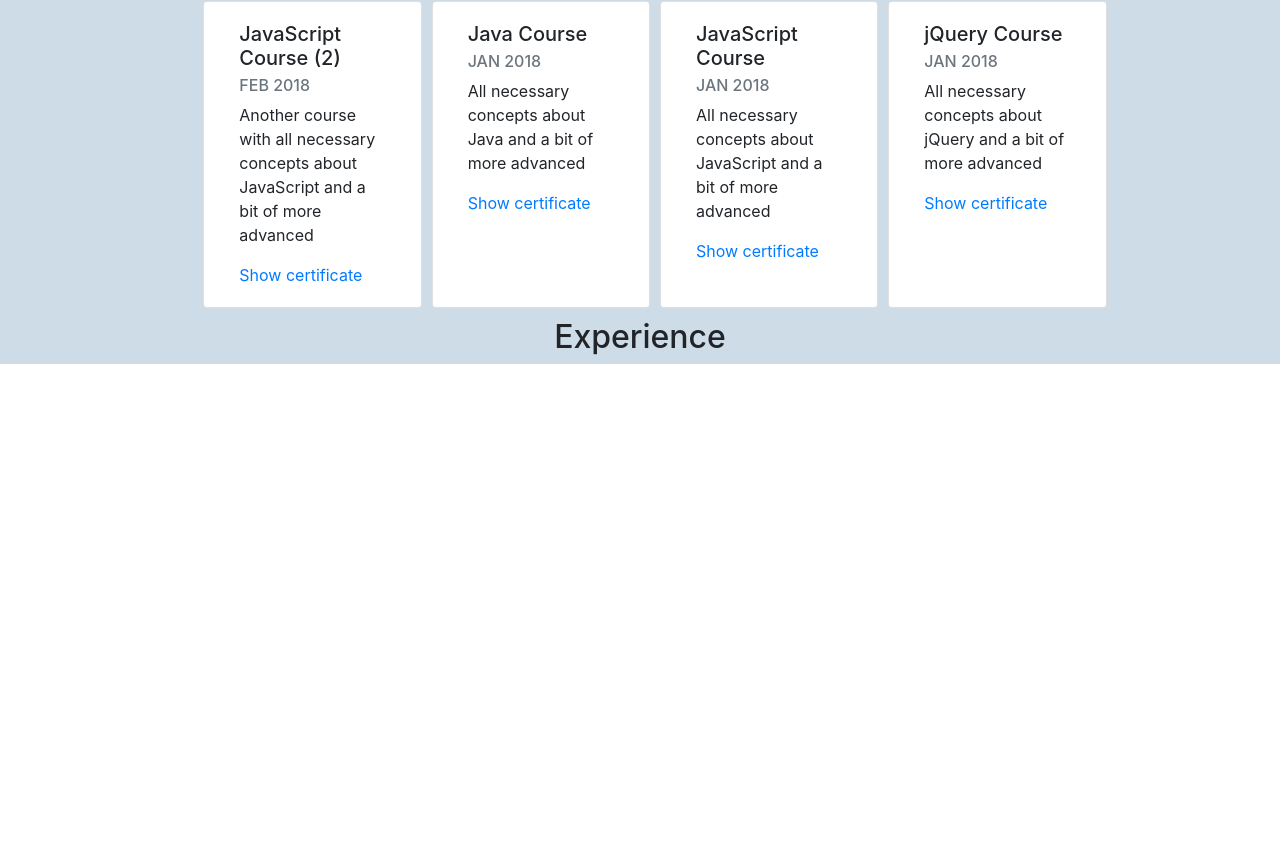
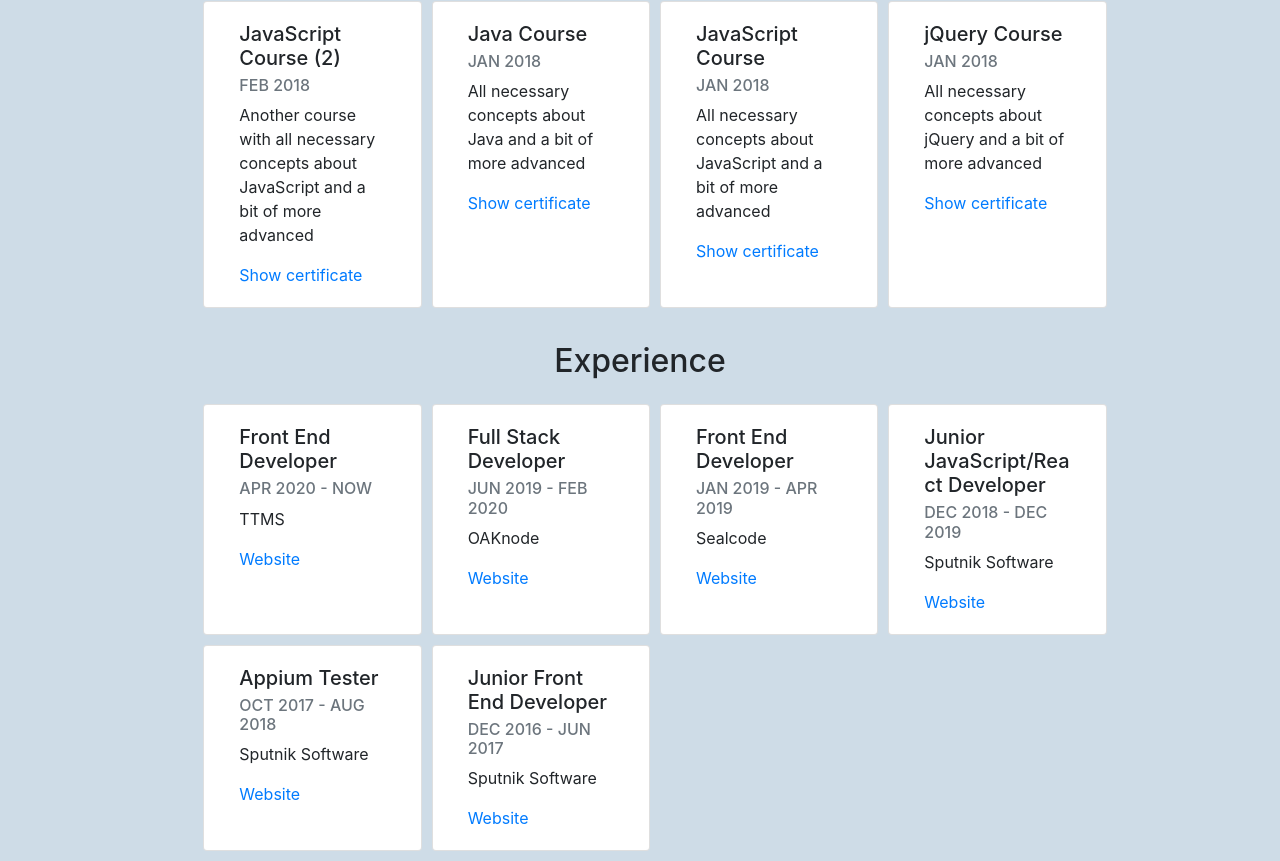
Before and after one commit to adrszl/adrszl-react, a React (Create React App) app: page / in a window 1280 px wide. Shown: the part 3419-4280 px from the top of the page. Before the commit the page ends 3783 px from the top, so only its background shows below. Built offline with nearby package versions, Linux system fonts and the light colour scheme.

Commit message:
Experience cards added

```diff
--- a/src/containers/AboutSection.js
+++ b/src/containers/AboutSection.js
@@ -179,9 +179,50 @@ function AboutSection() {
                     link={"https://www.sololearn.com/Certificate/1082-4703765/pdf/"}
                     type={'learning'}/>
             </div>
-            <h2 className="text-center">Experience</h2>
+            <h2 className="text-center my-4">Experience</h2>
             <div className="row">
-                {/* karty doświadczenia zawodowego */}
+                <ExperienceCard
+                    order={1}
+                    title={"Front End Developer"}
+                    year={"APR 2020 - NOW"}
+                    details={"TTMS"}
+                    link={"https://ttms.pl/en/"}
+                    type={"experience"}/>
+                <ExperienceCard
+                    order={2}
+                    title={"Full Stack Developer"}
+                    year={"JUN 2019 - FEB 2020"}
+                    details={"OAKnode"}
+                    link={"https://oaknode.com/"}
+                    type={"experience"}/>
+                <ExperienceCard
+                    order={3}
+                    title={"Front End Developer"}
+                    year={"JAN 2019 - APR 2019"}
+                    details={"Sealcode"}
+                    link={"https://www.sealcode.org/"}
+                    type={"experience"}/>
+                <ExperienceCard
+                    order={4}
+                    title={"Junior JavaScript/React Developer"}
+                    year={"DEC 2018 - DEC 2019"}
+                    details={"Sputnik Software"}
+                    link={"http://sputnik.pl/"}
+                    type={"experience"}/>
+                <ExperienceCard
+                    order={5}
+                    title={"Appium Tester"}
+                    year={"OCT 2017 - AUG 2018"}
+                    details={"Sputnik Software"}
+                    link={"http://sputnik.pl/"}
+                    type={"experience"}/>
+                <ExperienceCard
+                    order={6}
+                    title={"Junior Front End Developer"}
+                    year={"DEC 2016 - JUN 2017"}
+                    details={"Sputnik Software"}
+                    link={"http://sputnik.pl/"}
+                    type={"experience"}/>
             </div>
         </div>
     );
```
